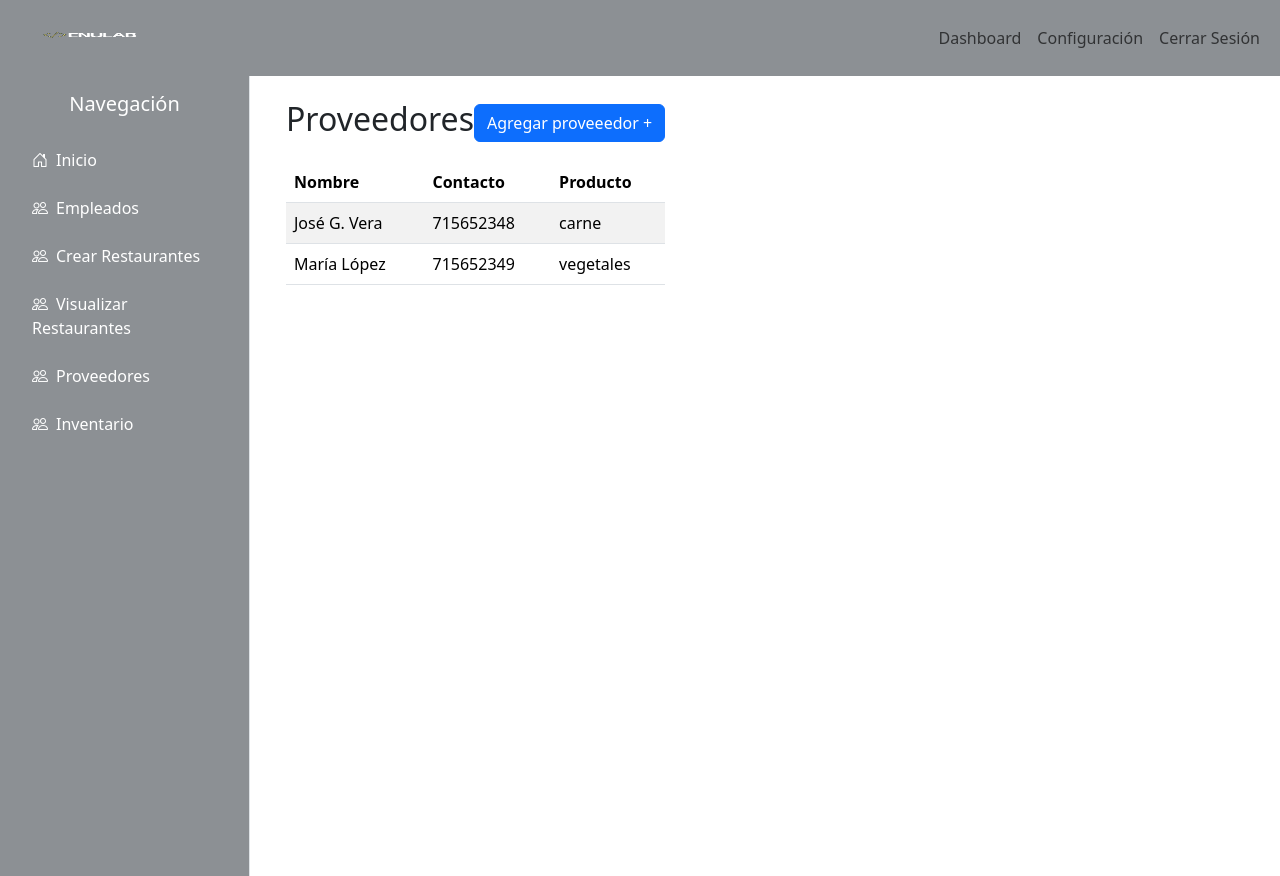
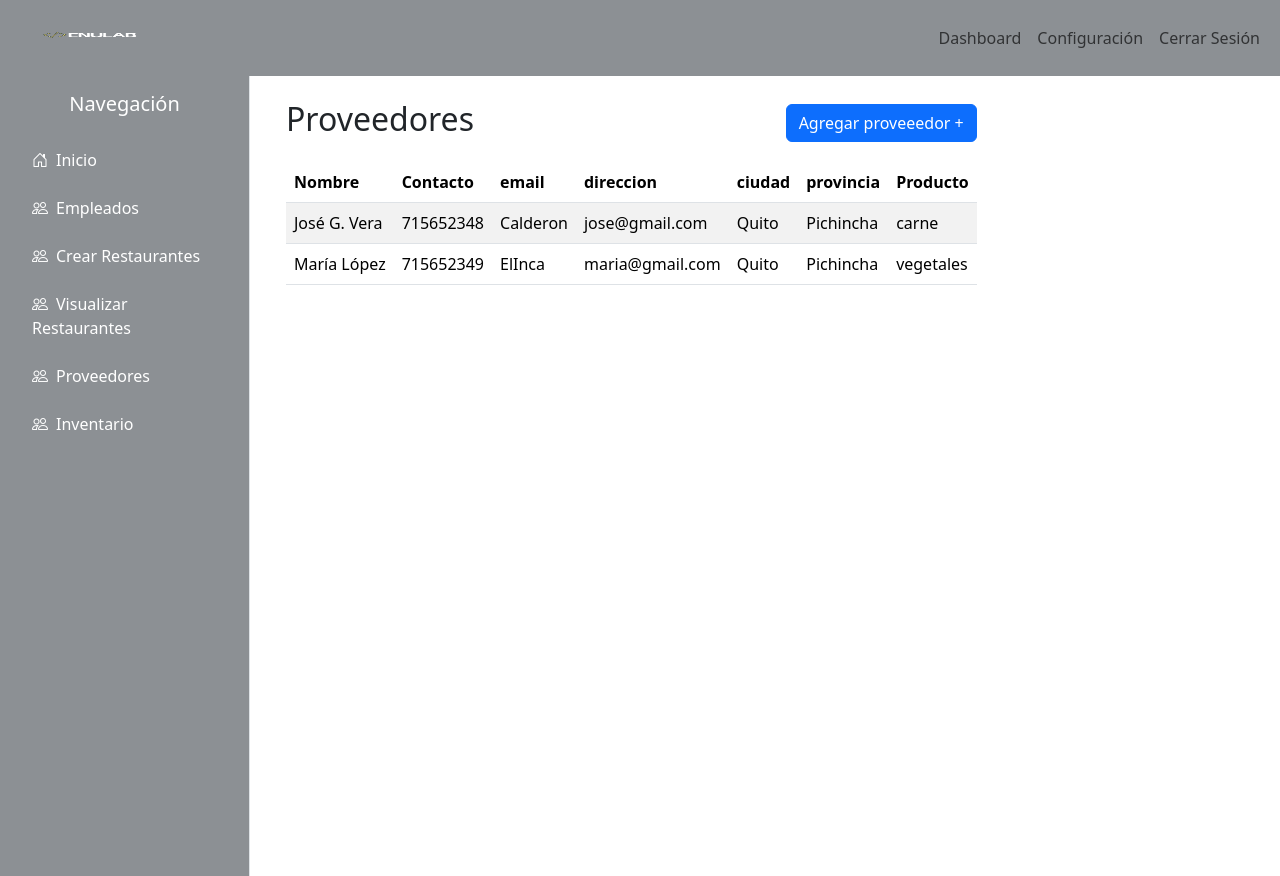
Before and after one commit to SebastianDonoso03/Enulab-Front, a React (Create React App) app: page /Proveedores in a window 1280 px wide. Built offline with nearby package versions, Linux system fonts and the light colour scheme.

Commit message:
agrega campos proveedor

```diff
--- a/src/components/admin/CrearProveedor.js
+++ b/src/components/admin/CrearProveedor.js
@@ -5,6 +5,7 @@ import { useNavigate } from "react-router-dom";
 const CrearProveedor = () => {
   const [formData, setFormData] = useState({
     nombre: "",
+    producto:"",
     contacto: "",
     email: "",
     direccion: "",
@@ -31,6 +32,10 @@ const CrearProveedor = () => {
       <form className="employee-form" onSubmit={handleSubmit}>
         <label>Nombre del proveedor</label>
         <input type="text" name="nombre" onChange={handleChange} required />
+
+        <label>Producto</label>
+        <input type="text" name="producto" onChange={handleChange} required />
+
 
         <label>Número de contacto</label>
         <input type="text" name="Número de contacto" onChange={handleChange} required />
--- a/src/components/admin/Proveedores.js
+++ b/src/components/admin/Proveedores.js
@@ -5,8 +5,8 @@ import { Link } from "react-router-dom";
 
 const Proveedores = () => {
   const employees = [
-    { id: 1, name: "José G. Vera", contacto: "715652348", producto: "carne" },
-    { id: 2, name: "María López", contacto: "715652349", producto: "vegetales" }
+    { id: 1, name: "José G. Vera", contacto: "715652348",email: "jose@gmail.com", direccion: "Calderon", ciudad: "Quito", provincia: "Pichincha" ,producto: "carne" },
+    { id: 2, name: "María López", contacto: "715652349", email: "maria@gmail.com", direccion: "ElInca", ciudad: "Quito", provincia: "Pichincha" ,producto: "vegetales" }
   ];
 
   return (
@@ -21,6 +21,10 @@ const Proveedores = () => {
           <tr>
             <th>Nombre</th>
             <th>Contacto</th>
+            <th>email</th>
+            <th>direccion</th>
+            <th>ciudad</th>
+            <th>provincia</th>
             <th>Producto</th>
           </tr>
         </thead>
@@ -29,6 +33,10 @@ const Proveedores = () => {
             <tr key={emp.id}>
               <td>{emp.name}</td>
               <td>{emp.contacto}</td>
+              <td>{emp.direccion}</td>
+              <td>{emp.email}</td>
+              <td>{emp.ciudad}</td>
+              <td>{emp.provincia}</td>
               <td>{emp.producto}</td>
             </tr>
           ))}
```
